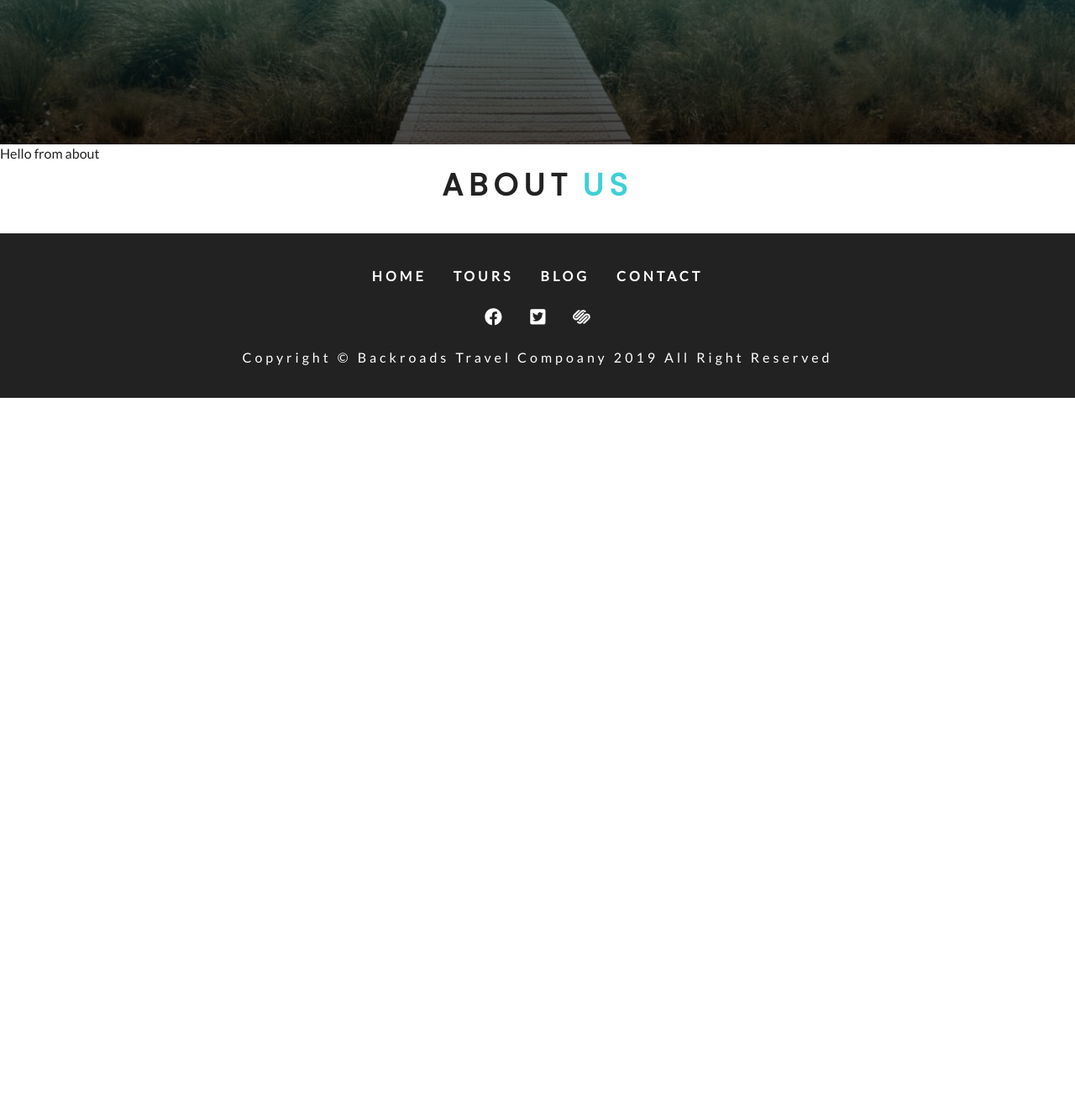
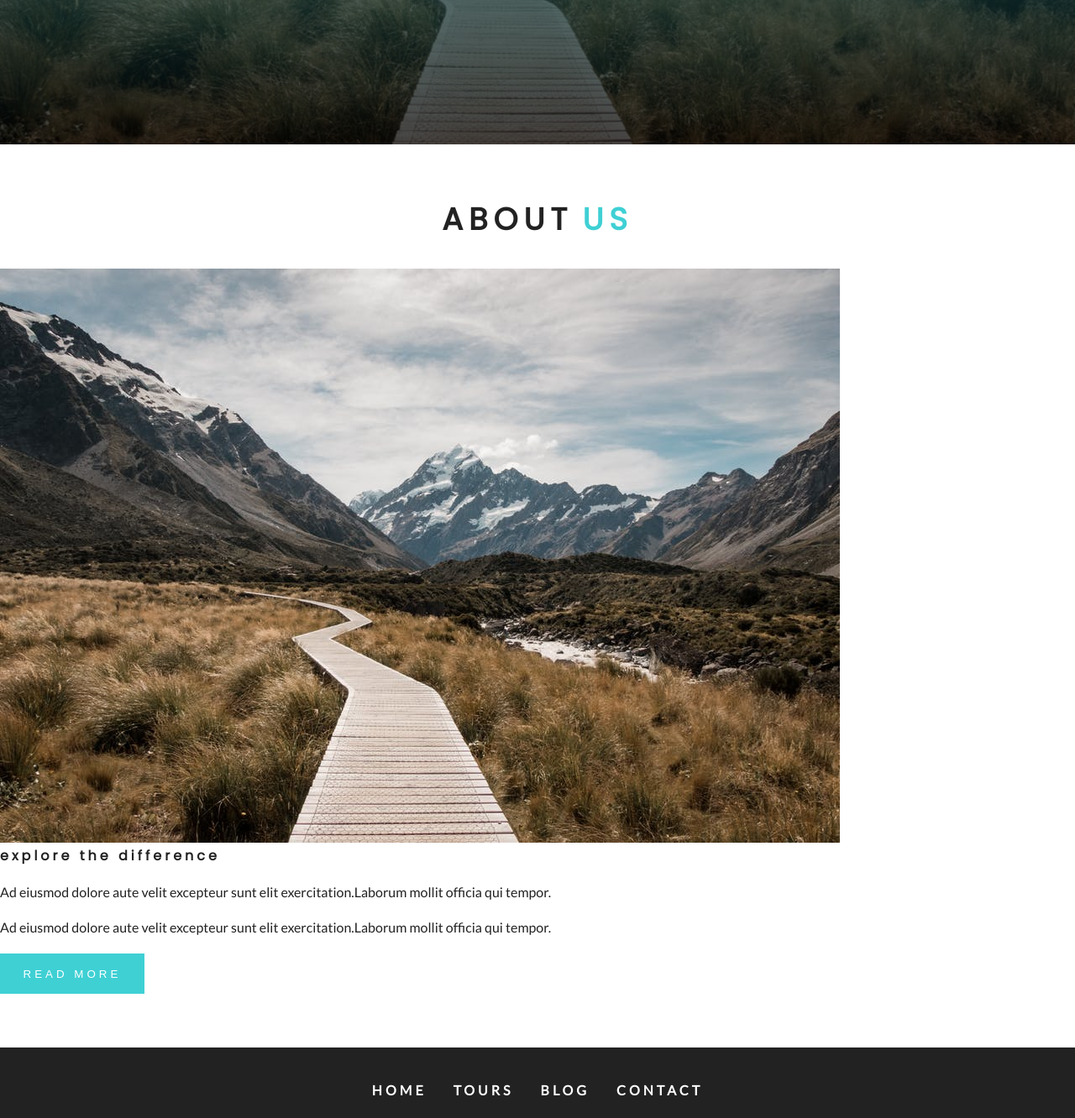
Before and after one commit to restaadiputra/example-gatsbyjs-project, a Gatsby site: page / in a window 1280 px wide. Shown: the part 713-2045 px from the top of the page at 84% size. Before the commit the page ends 1187 px from the top, so only its background shows below. Built offline with nearby package versions, Linux system fonts and the light colour scheme; Gatsby itself is replaced by a stand-in of ours.

Commit message:
finish up about page

```diff
--- a/src/components/Home/About.js
+++ b/src/components/Home/About.js
@@ -1,13 +1,33 @@
-import React from 'react'
-import Title from '../Title'
+import React from 'react';
+
+// Components
+import Title from '../Title';
+
+// Styles
+import styles from '../../css/about.module.css';
+
+// Assets
+import img from '../../images/defaultBcg.jpeg';
 
 function About() {
   return (
-    <div>
-      Hello from about
-      <Title title='about' subtitle='us' />
-    </div>
-  )
+    <section className={styles.about}>
+      <Title title="about" subtitle="us" />
+      <div className={styles.aboutCenter}>
+        <article className={styles.aboutImg}>
+          <div className={styles.imgContainer}>
+            <img src={img} alt='about section' />
+          </div>
+        </article>
+        <article className={styles.aboutInfo}>
+          <h4>explore the difference</h4>
+          <p>Ad eiusmod dolore aute velit excepteur sunt elit exercitation.Laborum mollit officia qui tempor.</p>
+          <p>Ad eiusmod dolore aute velit excepteur sunt elit exercitation.Laborum mollit officia qui tempor.</p>
+          <button type='button' className='btn-primary'>read more</button>
+        </article>
+      </div>
+    </section>
+  );
 }
 
-export default About
+export default About;
```
